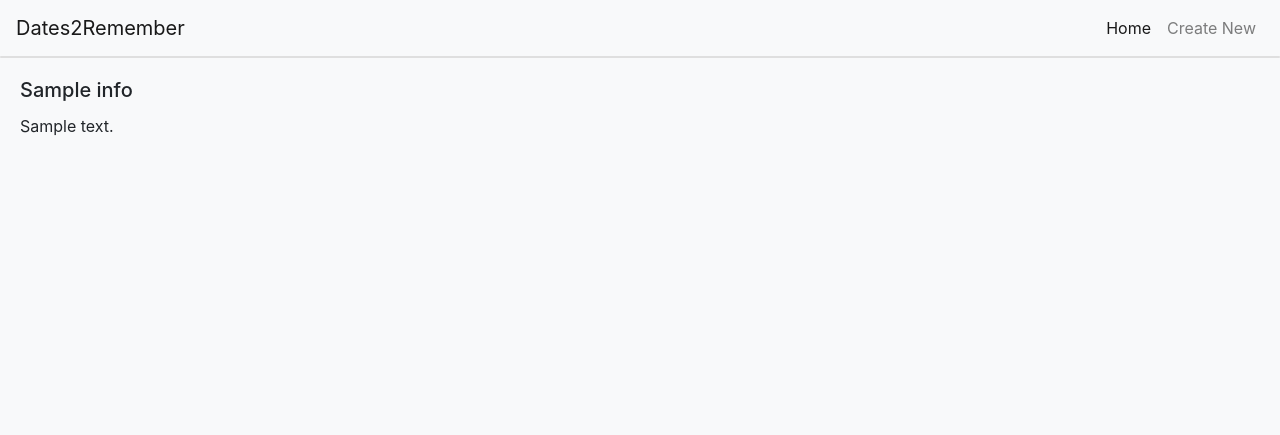
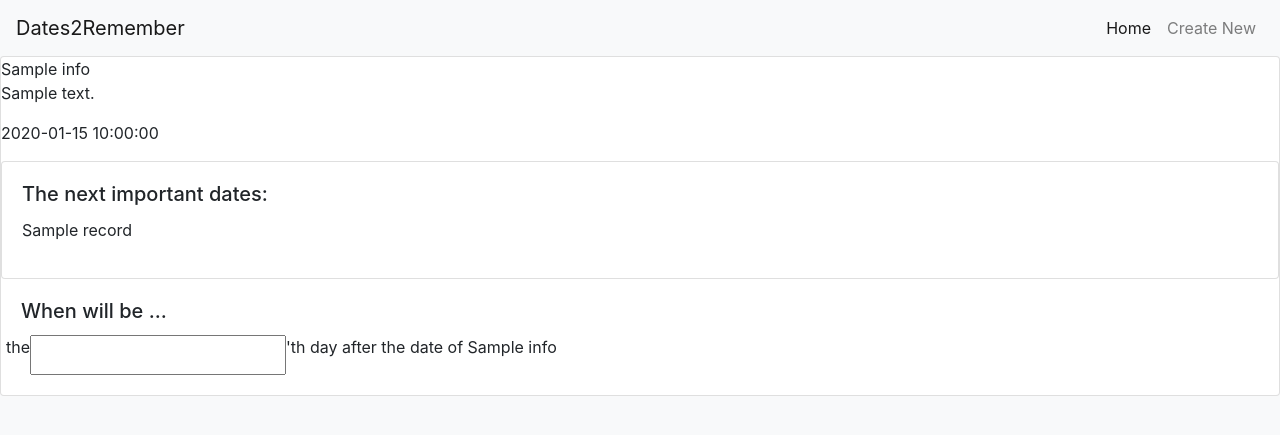
Before and after one commit to barnabashub/Dates2Remember, a Flask app: template templates/datepage.html in a window 1280 px wide. Shown: the top 435 px of the page. Run offline with Flask 3, Linux system fonts and the light colour scheme; the template is opened without the code that fills it: most values are stand-ins (such as "Sample title", 1, 10 or a date in 2020); parts of the project's set-up code (start-up, migrations or seed data) failed here and were passed over; some libraries are stand-ins or nearby versions.

Commit message:
dates page poc
Co-authored-by: barnabashub <66264092+barnabashub@users.noreply.github.com>

```diff
--- a/app.py
+++ b/app.py
@@ -37,9 +37,13 @@ def welcome():
 def render_userpage(user_id):
     return render_template('userdashboard.html', datelib = get_user_dashboard(user_id))
 
-@app.route('/<user_id>/<date_id>')
-def render_datepage(user_id, date_id):
-    return render_template('datepage.html', info = get_date_info(date_id), user=user_id)
+@app.route('/datepage_<date_id>')
+def render_datepage(date_id):
+    cursor = get_db_connection().cursor()
+    cursor.execute(f"select date from Dates where date_id = {date_id};")
+    mydate = cursor.fetchall()[0][0]
+
+    return render_template('datepage.html', info = get_date_info(date_id), datelib = get_next_dates(mydate, 5))
 
 # User page with id
 @app.route('/d/<user_id>')
@@ -100,7 +104,7 @@ def get_user_dashboard(user_id):
     try:
         conn = get_db_connection()
         cursor = conn.cursor()
-        cursor.execute(f"SELECT name, date FROM Dates WHERE user_id = {user_id}")
+        cursor.execute(f"SELECT name, date, date_id FROM Dates WHERE user_id = {user_id}")
         dates = cursor.fetchall()
         datelib = []
         for i in range(len(dates)):
@@ -112,7 +116,8 @@ def get_user_dashboard(user_id):
                 'date': dates[i][1],
                 'name': dates[i][0],
                 'is_jubilee': jubibool,
-                'next_date': nextdate
+                'next_date': nextdate,
+                'date_id': dates[i][2]
             })
         return datelib
     except Exception as e:
@@ -121,8 +126,13 @@ def get_user_dashboard(user_id):
 def get_date_info(date_id):
     conn = get_db_connection()
     cursor = conn.cursor()
-    cursor.execute(f"select name, date, description from dates where date_id = '{date_id}'")
-    return cursor.fetchall()
+    cursor.execute(f"select name, date, description from Dates where date_id = {date_id};")
+    selected = cursor.fetchall()
+    return {
+        'name': selected[0][0],
+        'date': selected[0][1],
+        'description': selected[0][2]
+    }
 
 @app.route("/api/<date>/get_howold_inmonths", methods=['GET'])
 def get_howold_inmonts(date):
@@ -157,6 +167,12 @@ def get_next_dates_user(user_id, quantity):
     returnable.sort(key=lambda x: datetime.strptime(x, '%Y-%m-%d'))
     return jsonify(returnable)
 
+@app.route('/api/get_when_will', methods=['GET'])
+def get_when_will():
+    day = request.args.get('day')
+    date = request.args.get('date')
+    return DatesHark.DatesHark.when_will_day_basedon_day(date, day)
+
 
 if __name__ == '__main__':
     app.run(debug=True, port=5000, use_debugger=True)
--- a/templates/datepage.html
+++ b/templates/datepage.html
@@ -1,15 +1,30 @@
-{% extends "base.html" %}
-{% block content %}
+{% extends "base.html" %} {% block content %}
 
-<div class="card"></div>
-    <div class="card-body">
-        <h5 class="card-title">{{ info.name }}</h5>
-        <p class="card-text">{{ info.text }}</p>
+<script src="/static/datepage.js"></script>
 
-    </div>
+<div class="card">
+{{ info.name }}</h5>
+    <p class="card-text">{{ info.description }}</p>
+    <p class="card-date">{{ info.date }}<div class="card">
+  <div class="card-body">
+    <h5 class="card-title">The next important dates:</h5>
+    {% for record in datelib %}
+    <p class="card-date">{{ record }}</p>
+    {% endfor %}
+  </div>
+</div>
+
+<div class="card-body">
+    <h5 class="card-title">When will be ...</h5>
+    <div class="row">
+    <p class="card-text">the </p>
+    <input type="number" id="userInput" onkeyup="sendRequest()" />
+    <p class="card-text">'th day after the date of {{ info.name }} </p>
+</div>
+    <p class="card-text" id="response"></p>
+</div>
 </div>
 
 
 
-
 {% endblock %}
--- /dev/null
+++ b/templates/datepage.js
@@ -0,0 +1,18 @@
+function sendRequest() {
+  const userInput = document.getElementById("userInput").value;
+  const url = `/api/get_when_will?day=${userInput}&date=2021-09-01`;
+  if (userInput == "") {
+    document.getElementById("userInput").placeholder = "Please enter a number";
+    document.getElementById("response").textContent = "";
+    return;
+  } else {
+    fetch(url)
+      .then((response) => response.text())
+      .then((data) => {
+        document.getElementById("response").textContent = data;
+      })
+      .catch((error) => {
+        console.error("Error:", error);
+      });
+  }
+}
--- a/templates/userdashboard.html
+++ b/templates/userdashboard.html
@@ -1,6 +1,6 @@
 {% extends "base.html" %} {% block content %} {% for record in datelib %}
 <div class="card">
-  <a href="/datepage">
+  <a href="/datepage_{{ record.date_id }}">
     <div class="card-body">
       <h5 class="card-title">{{ record.name }}</h5>
       <p class="card-text">Is Jubilee: {{ record.is_jubilee }}</p>
```
Also changed, not shown: DatesHark.py (+8 -0 lines).
